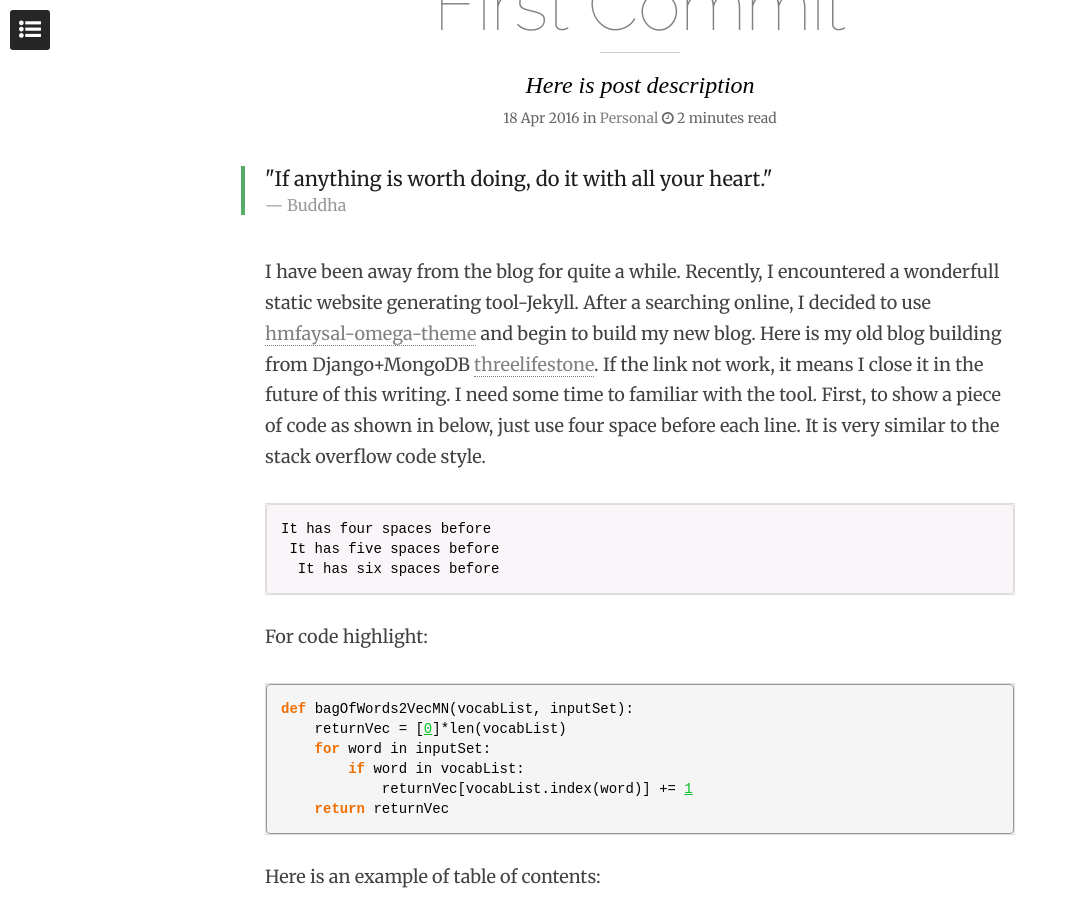
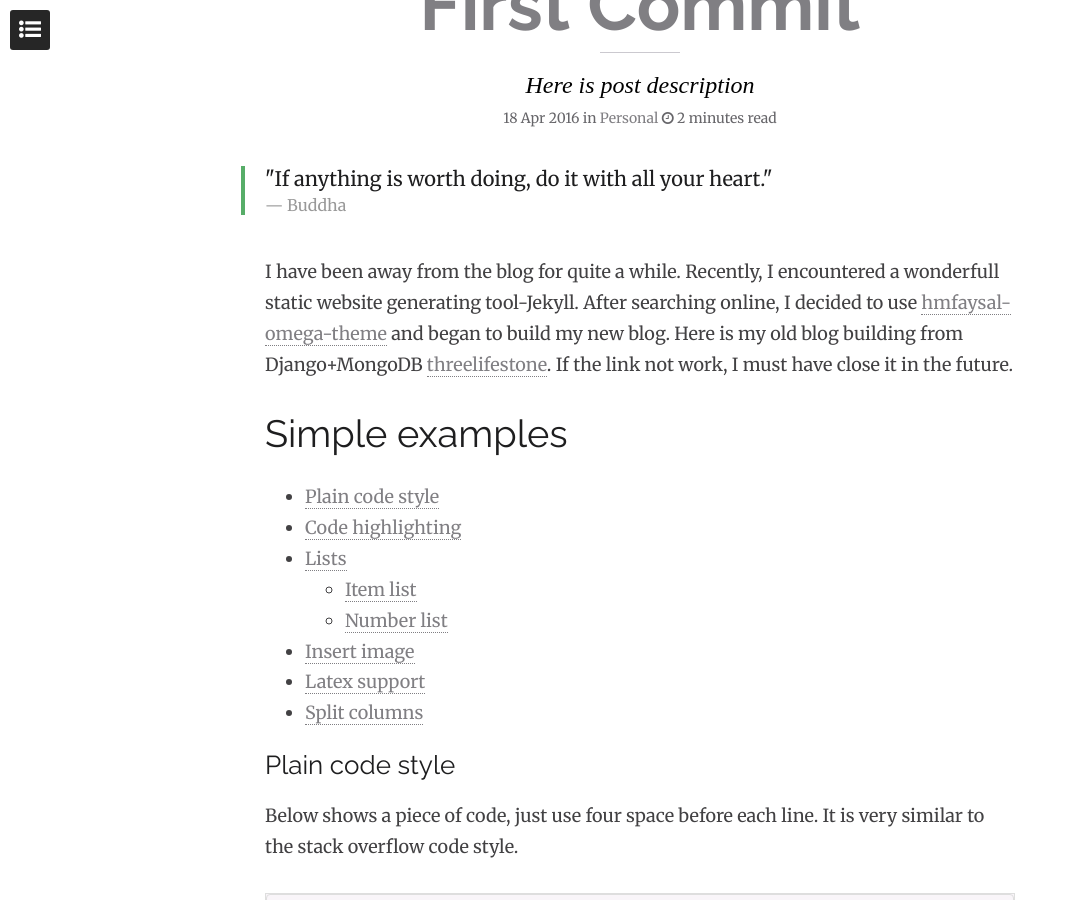
Before and after one commit to chaosma/chaosma.github.io, a Jekyll site: the page built from _posts/2016-04-18-first-commit.md, in a window 1280 px wide and 900 px high, scrolled down 643 px. Shown: the whole window, without its empty margins (0-1068 px from the left). Built offline with Jekyll 4.4.1, drawn with Linux system fonts in a browser that asks for light colours; nearby versions of some CDN libraries; formulas are drawn with MathJax 3; comment, search, counter and statistics services are not loaded; some of the changed text lies outside the part shown.

Commit message:
change a post

```diff
--- a/_config.yml
+++ b/_config.yml
@@ -1,7 +1,7 @@
 title:            Chao
 description:      "Nothing is really attained"
 logo:             moon-logo.png
-disqus_shortname: chaosma
+disqus_shortname:  chaosma
 # Assign a default image for your site's header and footer
 default_bg:       default_bg1.jpg
 search:           true
@@ -20,8 +20,7 @@ fin_color:        "255,255,255"
 # Change url to your domain. Leave localhost server or blank when working locally.
 # or use the hint from http://jekyllrb.com/docs/github-pages/ to keep this the same
 # whether working locally or remotely. Start Jekyll with: jekyll serve --baseurl ''
-url:           "http://chaosma.github.io"
-baseurl:         ''
+url:           	 "http://chaosma.github.io"
 
 # Owner/author information
 owner:
@@ -72,7 +71,7 @@ paginate_path: "page:num"
 # http://en.wikipedia.org/wiki/List_of_tz_database_time_zones
 timezone:    America/Denver
 future:      true
-highlighter: pygments
+highlighter: rouge
 markdown:    kramdown
 
 # https://github.com/mojombo/jekyll/wiki/Permalinks
--- a/_layouts/post.html
+++ b/_layouts/post.html
@@ -19,9 +19,9 @@
                     <header class="post-header entry-header">
                     {% if page.featured %}<div class="cursive">this post is featured</div>{% endif %}
                         {% if page.link %}
-                        <h1 class="post-title text-center hyper lighter entry-title" itemprop="headline"><a href="{{ page.link }}" data-toggle="tooltip" title="Go to {{ page.link }}" style="color: #fff; background-color: #45ADA8; border-radius: 4px; padding: 10px">{% if page.type == 'quote' %}<i class="icon-quote-left"></i> {% endif %}{% if page.type == 'status' %}<i class="icon-retweet"></i> {% endif %}{% if page.type == 'video' %}<i class="icon-play-circle"></i> {% endif %}{% if page.type == 'photo' %}<i class="icon-picture"></i> {% endif %}{{ page.title }} <span class="link-arrow">&rarr;</span></a></h1>
+                        <h1 class="post-title text-center hyper  entry-title" itemprop="headline"><a href="{{ page.link }}" data-toggle="tooltip" title="Go to {{ page.link }}" style="color: #fff; background-color: #45ADA8; border-radius: 4px; padding: 10px">{% if page.type == 'quote' %}<i class="icon-quote-left"></i> {% endif %}{% if page.type == 'status' %}<i class="icon-retweet"></i> {% endif %}{% if page.type == 'video' %}<i class="icon-play-circle"></i> {% endif %}{% if page.type == 'photo' %}<i class="icon-picture"></i> {% endif %}{{ page.title }} <span class="link-arrow">&rarr;</span></a></h1>
                         {% else %}
-                        <h1 class="post-title text-center hyper lighter bordered-bottom entry-title" itemprop="headline">{% if page.type == 'quote' %}<i class="icon-quote-left"></i> {% endif %}{% if page.type == 'status' %}<i class="icon-retweet"></i> {% endif %}{% if page.type == 'video' %}<i class="icon-play-circle"></i> {% endif %}{% if page.type == 'photo' %}<i class="icon-picture"></i> {% endif %}{{ page.title }}</h1>
+                        <h1 class="post-title text-center hyper  bordered-bottom entry-title" itemprop="headline">{% if page.type == 'quote' %}<i class="icon-quote-left"></i> {% endif %}{% if page.type == 'status' %}<i class="icon-retweet"></i> {% endif %}{% if page.type == 'video' %}<i class="icon-play-circle"></i> {% endif %}{% if page.type == 'photo' %}<i class="icon-picture"></i> {% endif %}{{ page.title }}</h1>
                         {% endif %}
                         <div class="cursive" style="color: #000; font-style:italic;">{{ page.description }}</div>
                         <div class="post-info text-center small">
--- a/_posts/2016-04-18-first-commit.md
+++ b/_posts/2016-04-18-first-commit.md
@@ -17,14 +17,31 @@ published: true
 >&quot;If anything is worth doing, do it with all your heart.&quot;
 ><small><cite title="Buddha">Buddha</cite></small>
 
-I have been away from the blog for quite a while. Recently, I encountered a wonderfull static website generating tool-Jekyll. After a searching online, I decided to use [hmfaysal-omega-theme](https://github.com/hmfaysal/hmfaysal-omega-theme) and begin to build my new blog. Here is my old blog building from Django+MongoDB [threelifestone](http://threelifestone.com). If the link not work, it means I close it in the future of this writing. I need some time to familiar with the tool. First, to show a piece of code as shown in below, just use four space before each line. It is very similar to the stack overflow code style.
+I have been away from the blog for quite a while. Recently, I encountered a wonderfull static website generating tool-Jekyll. After searching online, I decided to use [hmfaysal-omega-theme](https://github.com/hmfaysal/hmfaysal-omega-theme) and began to build my new blog. Here is my old blog building from Django+MongoDB [threelifestone](http://threelifestone.com). If the link not work, I must have close it in the future.
+
+
+
+<section id="table-of-contents" class="toc">
+  <header>
+    <h1>Simple examples</h1>
+  </header>
+<div id="drawer" markdown="1">
+*  Auto generated table of contents
+{:toc}
+</div>
+</section><!-- /#table-of-contents -->
+
+
+## Plain code style ##
+Below shows a piece of code, just use four space before each line. It is very similar to the stack overflow code style.
 
     It has four spaces before
      It has five spaces before
       It has six spaces before
 
 
-For code highlight:
+## Code highlighting ##
+Jekyll uses Liquid templating language. It supports many language highlights. Here is a python example:
 
 {% highlight python %}
 def bagOfWords2VecMN(vocabList, inputSet):
@@ -35,73 +52,41 @@ def bagOfWords2VecMN(vocabList, inputSet):
     return returnVec
 {% endhighlight %}
 
-Here is an example of table of contents:
-
-<section id="table-of-contents" class="toc">
-  <header>
-    <h1>Table of contents</h1>
-  </header>
-<div id="drawer" markdown="1">
-*  Auto generated table of contents
-{:toc}
-</div>
-</section><!-- /#table-of-contents -->
-
-## Item 1 ##
-
-Notice that, ## Spaces before and after Item 1 ##
-
-## Item 2 ##
-
-Content of item 2
-
-## Hello, world! ##
-This is a classical example.
-Good luck!
 
 ---
 
-## Item 3
-
-Item 3 only has ## on the left. Notice the line above item 3.
-
-### Subitem 1
-
-Subitem 1 has ### on the left
+## Lists ##
 
 
-### Subitem 2
 
-This is subitem 2. Notice the line below
+### Item list
 
+One example:
+
+* Drink more water
+* Do practice everyday
+* Have fun
+
+Another example:
+
+- Practice is the key
+- Reflection
+    - retrospect
+    - always think why
+- Whatever
+
+
+### Number list
+
+1. item 1
+1. item 2
 
 ---
 
-## Other Items ##
-
-* aaaaa
-* bbbbb
-* ccccc
-
-
-**********************************
-
-Examples of list:
-
-- Item A1
-- Item B1
-   - Subitem C1
-
-List with numbers:
-
-1. item 1
-1. item 2
-    1. subitem 3
-
----
-
+##  Insert image ##
 
 Now, comes to image:
+
 <figure>
         <a href="{{ site.url }}/images/gallery1/shahua.jpg"><img src="{{ site.url }}/images/gallery1/shahua.jpg"></a>
 </figure>
@@ -112,7 +97,9 @@ Now, comes to image:
 
 ----
 
-For mathematical equations, turn on mathjax. Here is the famous Schrodinger equation[^1]:
+## Latex support ##
+
+**Schrodinger equation[^1]**
 
 $$\frac{-\hbar}{2m}\frac{\partial^2\Psi(x,t)}{\partial x^2} + U(x)\Psi(x,t) = i\hbar\frac{\partial(x,t)}{\partial t}$$
 
@@ -132,7 +119,7 @@ $$\begin{align}
 
 ---
 
-To show splited columns:
+## Split columns ##
 
 <div class="col-md-6">
 <p class="lead">This is left column. If want to show three columns instead of two, just repeat div class col-md-x three times.</p>
@@ -144,6 +131,8 @@ To show splited columns:
 <br>
 
 
+---
+
 Here you go.
 
 
```
Also changed, not shown: change_log.txt (+9 -1 lines), 11 other files.
